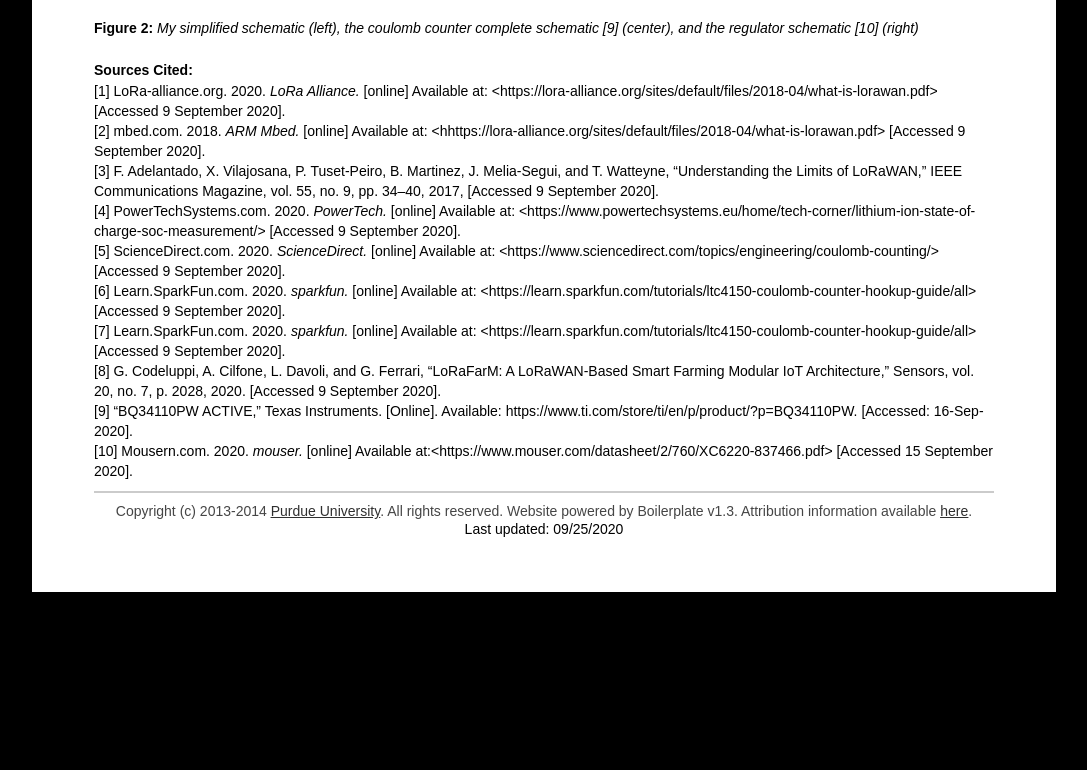
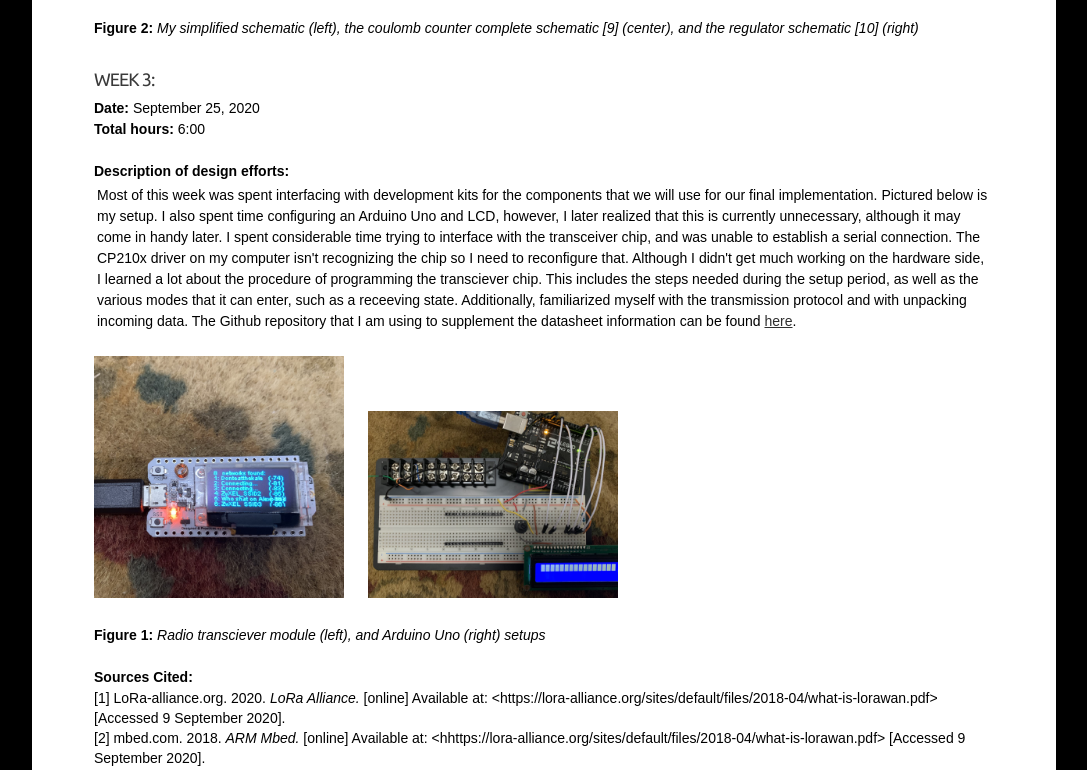
Before and after one commit to mitchellciupak-archived/Snow-WeAR-Goggles-OLD, a plain HTML site: page Team/progress/ckemmet.html in a window 1280 px wide. Shown: the part 2150-2920 px from the top of the page, without its empty margins (96-1183 px from the left). Before the commit the page ends 2742 px from the top, so only its background shows below. Drawn offline with nearby package versions, Linux system fonts and the light colour scheme; some packages are replaced by stand-ins of ours; a script that the page names is missing.

Commit message:
carrie progress week 3

```diff
--- a/Team/progress/ckemmet.html
+++ b/Team/progress/ckemmet.html
@@ -113,7 +113,6 @@ contact course staff.
 		<b>Total hours:</b> 10:00 <br>
 		<b><br>Description of design efforts:</b>
 
-
 		<table>
 			<tr><td>
 			This week, I spent a lot of time on the homework, because it was my turn to do the assignment. Aside from that, I spent a
@@ -147,6 +146,36 @@ contact course staff.
 			</div>
 		<br><b>Figure 2: </b><i>My simplified schematic (left), the coulomb counter complete schematic [9] (center), and the regulator schematic [10] (right)</i></b>
 		<br><br>
+		<h4>Week 3:</h4>
+		<b>Date:</b> September 25, 2020<br>
+		<b>Total hours:</b> 6:00 <br>
+		<b><br>Description of design efforts:</b>
+
+
+		<table>
+			<tr><td>
+			Most of this week was spent interfacing with development kits for the components that we will use for our final implementation. Pictured below is my setup.
+			I also spent time configuring an Arduino Uno and LCD, however, I later realized that this is currently unnecessary, although it may come in handy later.
+			I spent considerable time trying to interface with the transceiver chip, and was unable to establish a serial connection. The CP210x driver on my computer isn't
+			recognizing the chip so I need to reconfigure that.
+
+			Although I didn't get much working on the hardware side, I learned a lot about the procedure of programming the transciever chip. This includes the steps needed
+			during the setup period, as well as the various modes that it can enter, such as a receeving state. Additionally, familiarized myself with the transmission
+			protocol and with unpacking incoming data. The Github repository that I am using to supplement the datasheet information can be found <a
+			href="https://github.com/HelTecAutomation/Heltec_ESP32/tree/master/src/lora">here</a>.
+			</td>
+			</tr>
+		</table>
+		<br>
+		<div class="fruitbowl">
+			<div class="apple"><a href="../img/ckemmet_progress/transceiver_wifi.jpg">
+			<img src="../img/ckemmet_progress/transceiver_wifi.jpg" style="width: 250px;padding-right: 20px;" alt="Apple" /></a>
+			<a href="../img/ckemmet_progress/Uno.jpg">
+			<img src="../img/ckemmet_progress/Uno.jpg"  style="width: 250px;padding-right: 20px;" alt="Apple" /></a>
+			</div>
+		<br><b>Figure 1: </b><i>Radio transciever module (left), and Arduino Uno (right) setups</i></b>
+		<br><br>
+
 		<b>Sources Cited:</b><br>
 		<p style="line-height: 20px;">[1] LoRa-alliance.org. 2020. <i>LoRa Alliance.</i> [online] Available at: &lthttps://lora-alliance.org/sites/default/files/2018-04/what-is-lorawan.pdf> [Accessed 9 September 2020].<br>
 			[2] mbed.com. 2018. <i>ARM Mbed.</i> [online] Available at: &lthhttps://lora-alliance.org/sites/default/files/2018-04/what-is-lorawan.pdf> [Accessed 9 September 2020].<br>
@@ -161,8 +190,6 @@ contact course staff.
 		</p>
 
 	</div>
-
-
 		<!-- Instantiate global footer. Any changes to the footer should be made through the top-level file "footer.html" -->
 		<div id="footer"></div>
     </div>
```
Also changed, not shown: Team/img/ckemmet_progress/Uno.jpg (added), Team/img/ckemmet_progress/transceiver_wifi.jpg (added).
